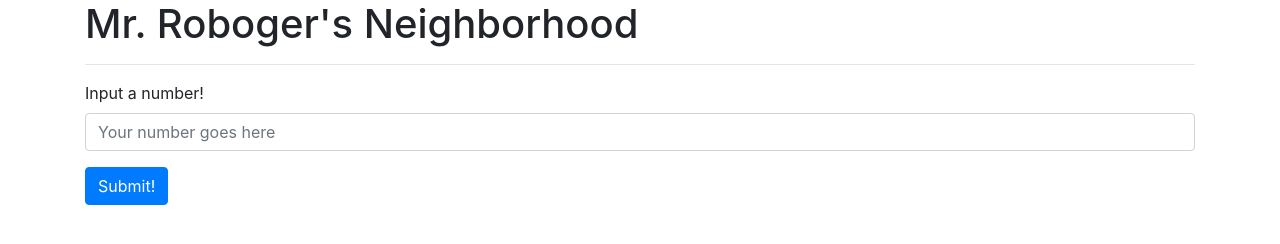
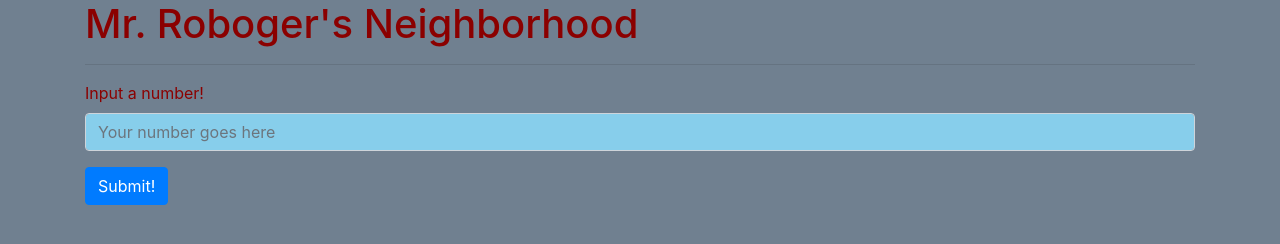
Before and after one commit to levi-kohler/mr-robogers-neighborhood, a plain HTML site: page index.html in a window 1280 px wide. Drawn offline with Linux system fonts and the light colour scheme.

Commit message:
delete commented code, clean up code and add styling

```diff
--- a/css/styles.css
+++ b/css/styles.css
@@ -0,0 +1,9 @@
+body {
+  background-color: slategrey;
+  color: darkred;
+}
+
+#inputNumber {
+  background-color: skyblue;
+  color: darkred;
+}
```
Also changed, not shown: index.html (+0 -3 lines), js/scripts.js (+2 -10 lines), 1 other file.
